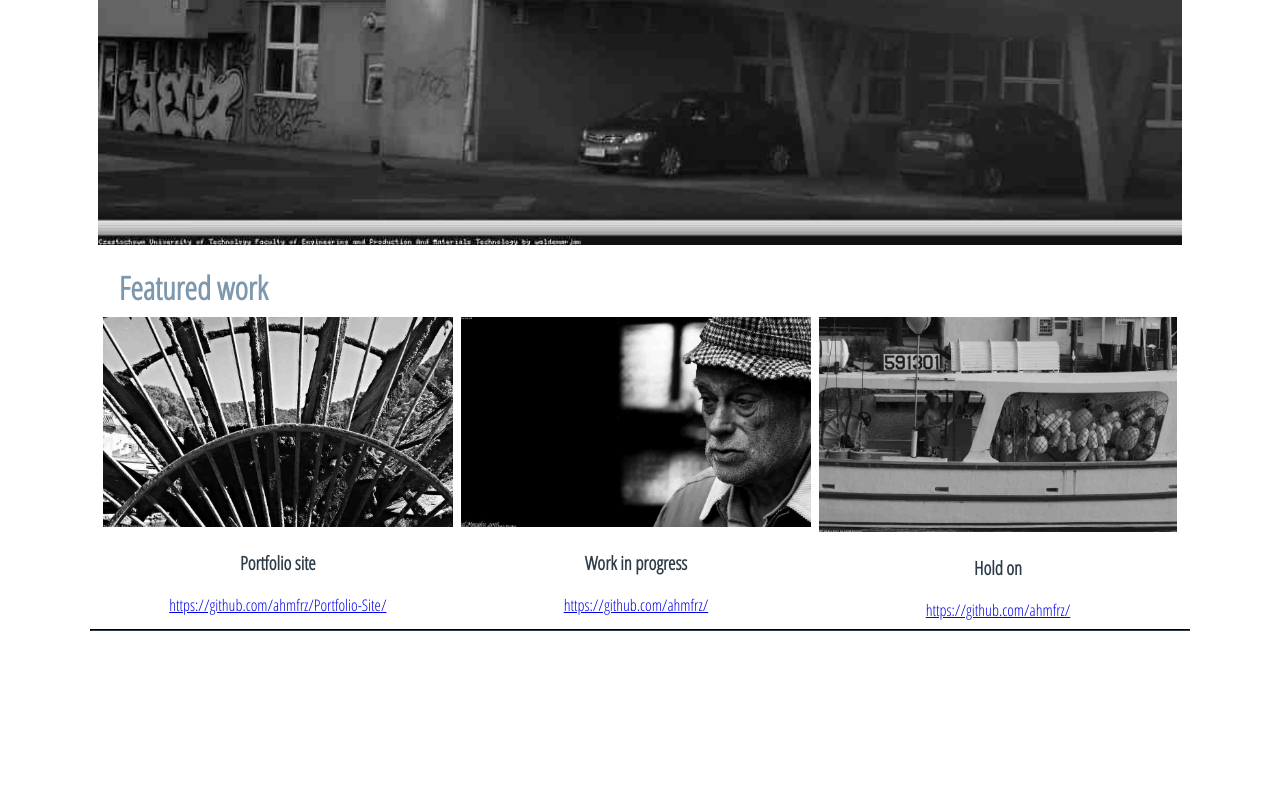
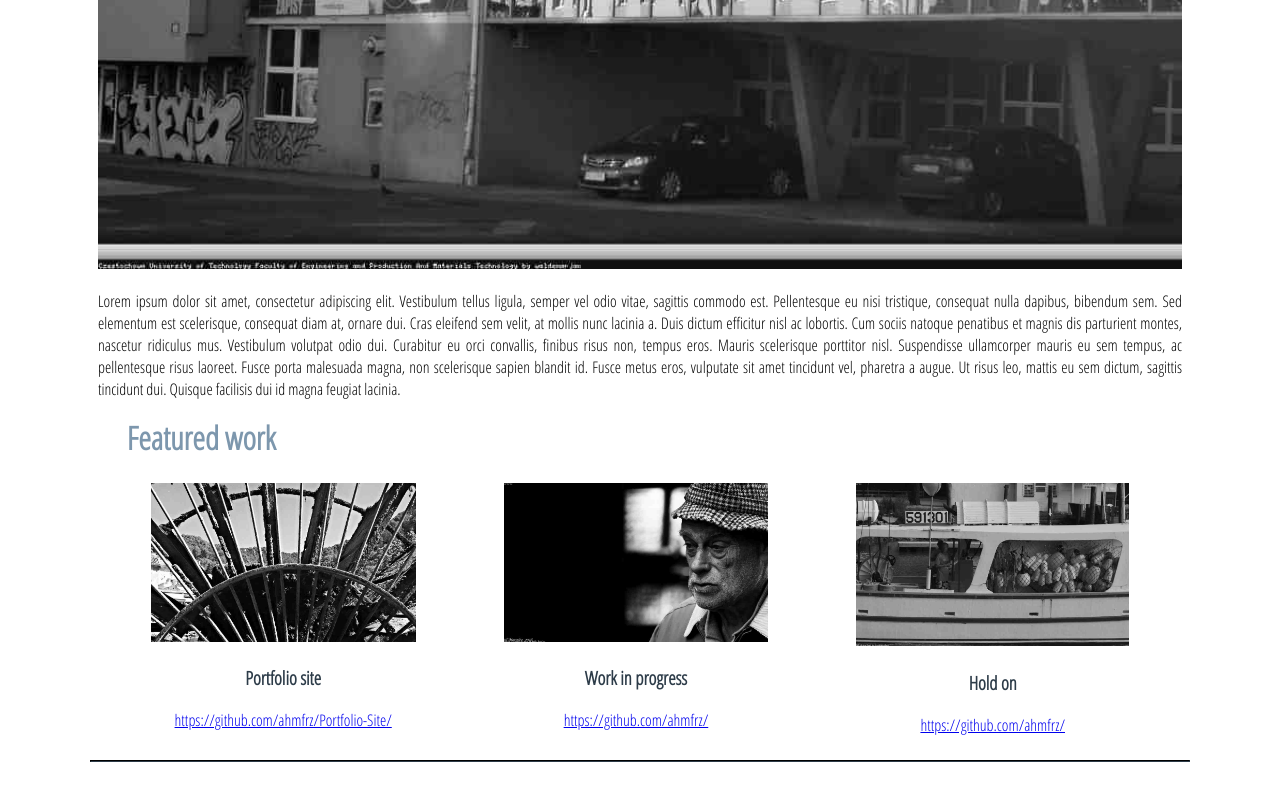
Before and after one commit to ahmfrz/Portfolio-Site, a website: page Index.html in a window 1280 px wide. Shown: the part 1003-1803 px from the top of the page. Before the commit the page ends 1672 px from the top, so only its background shows below. Drawn offline with Linux system fonts and the light colour scheme.

Commit message:
Minor changes

```diff
--- a/CSS/CSS_src/main.css
+++ b/CSS/CSS_src/main.css
@@ -13,6 +13,11 @@ body, html {
     width: 100%;
     height: 100%;
     font-family: 'Open Sans Condensed', sans-serif;
+}
+
+p{
+    text-align: justify;
+    text-justify: inter-word;
 }
 
 header, nav, footer, section, article, div{
@@ -156,7 +161,7 @@ media queries
 
 @media screen and (min-width: 800px){
     .header-container{
-        max-height: 32vh;
+        max-height: 35vh;
     }
 
     .title{
--- a/Index.html
+++ b/Index.html
@@ -1,4 +1,4 @@
-<!DOCTYPE html>
+<!doctype html>
 <html>
 <head>
     <meta charset="utf-8">
@@ -16,7 +16,9 @@
 <body>
     <header class="header-container">
         <div class="header-logo">
+            <a href="#">
                 <img src="logo.svg" alt='logo'>
+            </a>
         </div>
         <div class="header-title">
             <h1 class="title">Ahmed Faraz Ansari</h1>
@@ -24,9 +26,8 @@
         </div>
     </header>
 
-    <div class="container">
-        <section class="main-content">
     <hr class="separator">
+    <article class="main-content">
         <h2 class="heading-2">Highlight</h2>
         <picture>
             <source media="(min-width:1024px)"
@@ -41,12 +42,15 @@
             Images_Dist/portfolio_highlight-600_mid.jpeg 600w,
             Images_Dist/portfolio_highlight-350x350_small_cropped.jpeg 350w" alt="Portfolio highlight">
         </picture>
-        </section>
+        <p>
+            Lorem ipsum dolor sit amet, consectetur adipiscing elit. Vestibulum tellus ligula, semper vel odio vitae, sagittis commodo est. Pellentesque eu nisi tristique, consequat nulla dapibus, bibendum sem. Sed elementum est scelerisque, consequat diam at, ornare dui. Cras eleifend sem velit, at mollis nunc lacinia a. Duis dictum efficitur nisl ac lobortis. Cum sociis natoque penatibus et magnis dis parturient montes, nascetur ridiculus mus. Vestibulum volutpat odio dui. Curabitur eu orci convallis, finibus risus non, tempus eros. Mauris scelerisque porttitor nisl. Suspendisse ullamcorper mauris eu sem tempus, ac pellentesque risus laoreet. Fusce porta malesuada magna, non scelerisque sapien blandit id. Fusce metus eros, vulputate sit amet tincidunt vel, pharetra a augue. Ut risus leo, mattis eu sem dictum, sagittis tincidunt dui. Quisque facilisis dui id magna feugiat lacinia.
+        </p>
 
         <section class="featured-container">
             <h2 class="heading-2">Featured work</h2>
             <div class="featured">
                 <section class="featured-item">
+                    <figure>
                         <picture>
                             <source media="(min-width:1024px)"
                             srcset="Images_Dist/portfolio_featured-1024_large_2x.jpeg 2x,
@@ -60,10 +64,14 @@
                             Images_Dist/portfolio_featured-600_mid.jpeg 600w,
                             Images_Dist/portfolio_featured-350x350_small_cropped.jpeg 350w" alt="Portfolio featured">
                         </picture>
+                        <figcaption>
                             <h3>Portfolio site</h3>
                             <a href="https://github.com/ahmfrz/Portfolio-Site/">https://github.com/ahmfrz/Portfolio-Site/</a>
+                        </figcaption>
+                    </figure>
                 </section>
                 <section class="featured-item">
+                    <figure>
                         <picture>
                             <source media="(min-width:1024px)"
                             srcset="Images_Dist/portfolio_wip-1024_large_2x.jpeg 2x,
@@ -77,10 +85,14 @@
                             Images_Dist/portfolio_wip-600_mid.jpeg 600w,
                             Images_Dist/portfolio_wip-350x350_small_cropped.jpeg 350w" alt="Portfolio work in progress">
                         </picture>
+                        <figcaption>
                             <h3>Work in progress</h3>
                             <a href="https://github.com/ahmfrz/">https://github.com/ahmfrz/</a>
+                        </figcaption>
+                    </figure>
                 </section>
                 <section class="featured-item">
+                   <figure>
                     <picture>
                        <source media="(min-width:1024px)"
                        srcset="Images_Dist/portfolio_holdon-1024_large_2x.jpeg 2x,
@@ -94,15 +106,18 @@
                        Images_Dist/portfolio_holdon-600_mid.jpeg 600w,
                        Images_Dist/portfolio_holdon-350x350_small_cropped.jpeg 350w" alt="Portfolio featured">
                    </picture>
+                   <figcaption>
                        <h3>Hold on</h3>
                        <a href="https://github.com/ahmfrz/">https://github.com/ahmfrz/</a>
+                   </figcaption>
+               </figure>
            </section>
        </div>
    </section>
-   </div>
+</article>
 
+<hr class="separator">
 <footer>
-    <hr class="separator">
     <div class="social-links-container">
         <ul class="social-links">
             <li><a class="fontawesome-linkedin" href="https://in.linkedin.com/in/ahmed-faraz-ansari-455ba211a"></a></li>
```
Also changed, not shown: CSS/CSS_dist/main.min.css. Lines whose indentation alone changed are shown as unchanged.
